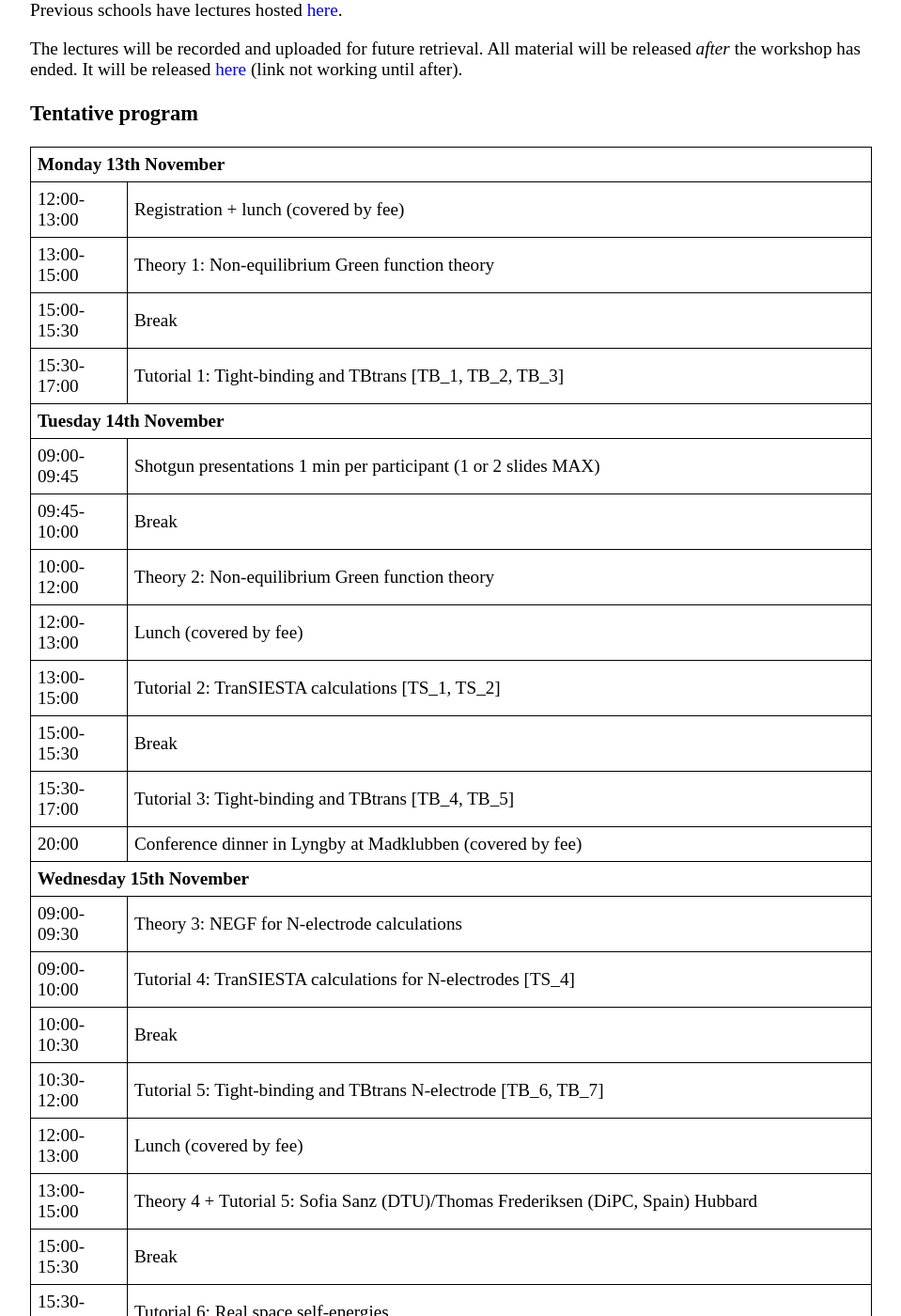
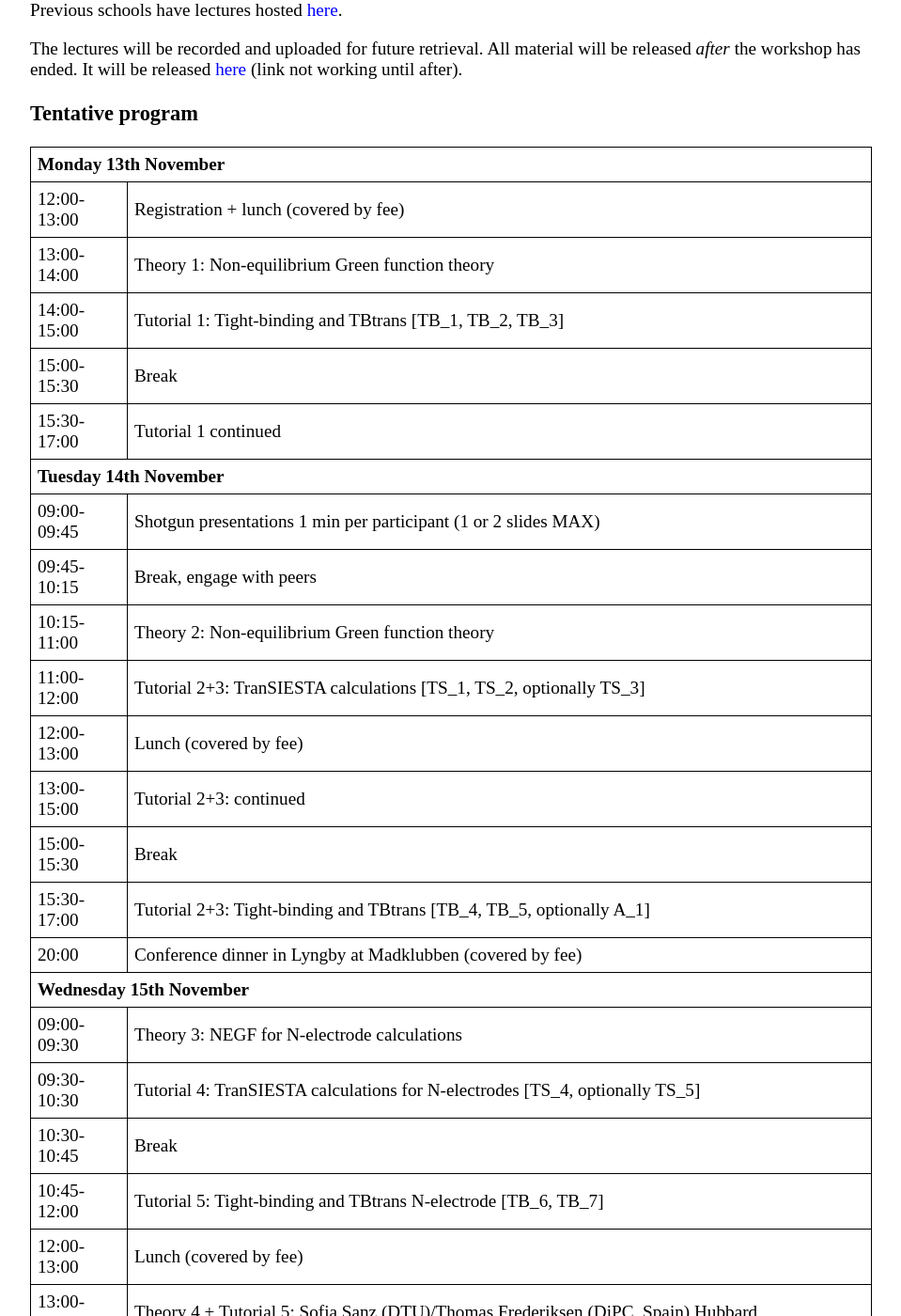
Before and after one commit to siesta-project/web-portal, a Jekyll site: the page built from _events/TranSIESTA_School-2023.md, in a window 1280 px wide and 1400 px high, scrolled down 730 px. Shown: the whole window at 94% size, without its empty margins (160-1119 px from the left). Built offline with Jekyll 4.4.1, drawn with Linux system fonts in a browser that asks for light colours; some of the changed text lies outside the part shown.

Commit message:
corrected times
Signed-off-by: Nick Papior <nickpapior@gmail.com>

```diff
--- a/_events/TranSIESTA_School-2023.md
+++ b/_events/TranSIESTA_School-2023.md
@@ -61,29 +61,31 @@ It will be released [here](https://github.com/zerothi/ts-tbt-sisl-tutorial/relea
 <tbody>
 <tr><th COLSPAN="2"> Monday 13th November</th></tr>
 <tr><td>12:00-13:00</td><td> Registration + lunch (covered by fee)</td></tr>
-<tr><td>13:00-15:00</td><td> Theory 1: Non-equilibrium Green function theory</td></tr>
+<tr><td>13:00-14:00</td><td> Theory 1: Non-equilibrium Green function theory</td></tr>
+<tr><td>14:00-15:00</td><td> Tutorial 1: Tight-binding and TBtrans [TB_1, TB_2, TB_3]</td></tr>
 <tr><td>15:00-15:30</td><td> Break</td></tr>
-<tr><td>15:30-17:00</td><td> Tutorial 1: Tight-binding and TBtrans [TB_1, TB_2, TB_3]</td></tr>
+<tr><td>15:30-17:00</td><td> Tutorial 1 continued</td></tr>
 
 <tr><th COLSPAN="2"> Tuesday 14th November</th></tr>
 <tr><td>09:00-09:45</td><td> Shotgun presentations 1 min per participant (1 or 2 slides MAX)</td></tr>
-<tr><td>09:45-10:00</td><td> Break</td></tr>
-<tr><td>10:00-12:00</td><td> Theory 2: Non-equilibrium Green function theory</td></tr>
+<tr><td>09:45-10:15</td><td> Break, engage with peers</td></tr>
+<tr><td>10:15-11:00</td><td> Theory 2: Non-equilibrium Green function theory</td></tr>
+<tr><td>11:00-12:00</td><td> Tutorial 2+3: TranSIESTA calculations [TS_1, TS_2, optionally TS_3]</td></tr>
 <tr><td>12:00-13:00</td><td> Lunch (covered by fee)</td></tr>
-<tr><td>13:00-15:00</td><td> Tutorial 2: TranSIESTA calculations [TS_1, TS_2]</td></tr>
+<tr><td>13:00-15:00</td><td> Tutorial 2+3: continued</td></tr>
 <tr><td>15:00-15:30</td><td> Break</td></tr>
-<tr><td>15:30-17:00</td><td> Tutorial 3: Tight-binding and TBtrans [TB_4, TB_5]</td></tr>
+<tr><td>15:30-17:00</td><td> Tutorial 2+3: Tight-binding and TBtrans [TB_4, TB_5, optionally A_1]</td></tr>
 <tr><td>20:00</td><td> Conference dinner in Lyngby at Madklubben (covered by fee)</td></tr>
 
 <tr><th COLSPAN="2"> Wednesday 15th November</th></tr>
 <tr><td>09:00-09:30</td><td> Theory 3: NEGF for N-electrode calculations</td></tr>
-<tr><td>09:00-10:00</td><td> Tutorial 4: TranSIESTA calculations for N-electrodes [TS_4]</td></tr>
-<tr><td>10:00-10:30</td><td> Break</td></tr>
-<tr><td>10:30-12:00</td><td> Tutorial 5: Tight-binding and TBtrans N-electrode [TB_6, TB_7]</td></tr>
+<tr><td>09:30-10:30</td><td> Tutorial 4: TranSIESTA calculations for N-electrodes [TS_4, optionally TS_5]</td></tr>
+<tr><td>10:30-10:45</td><td> Break</td></tr>
+<tr><td>10:45-12:00</td><td> Tutorial 5: Tight-binding and TBtrans N-electrode [TB_6, TB_7]</td></tr>
 <tr><td>12:00-13:00</td><td> Lunch (covered by fee)</td></tr>
 <tr><td>13:00-15:00</td><td> Theory 4 + Tutorial 5: Sofia Sanz (DTU)/Thomas Frederiksen (DiPC, Spain) Hubbard</td></tr>
 <tr><td>15:00-15:30</td><td> Break</td></tr>
-<tr><td>15:30-17:00</td><td> Tutorial 6: Real space self-energies</td></tr>
+<tr><td>15:30-17:00</td><td> Tutorial 6: Real space self-energies [TB_8]</td></tr>
 <!-- <tr><td>15:30-17:00</td><td> Tutorial 6: Plotting real space quantities, opt for change</td></tr> -->
 
 <tr><th COLSPAN="2"> Thursday 16th November</th></tr>
```
